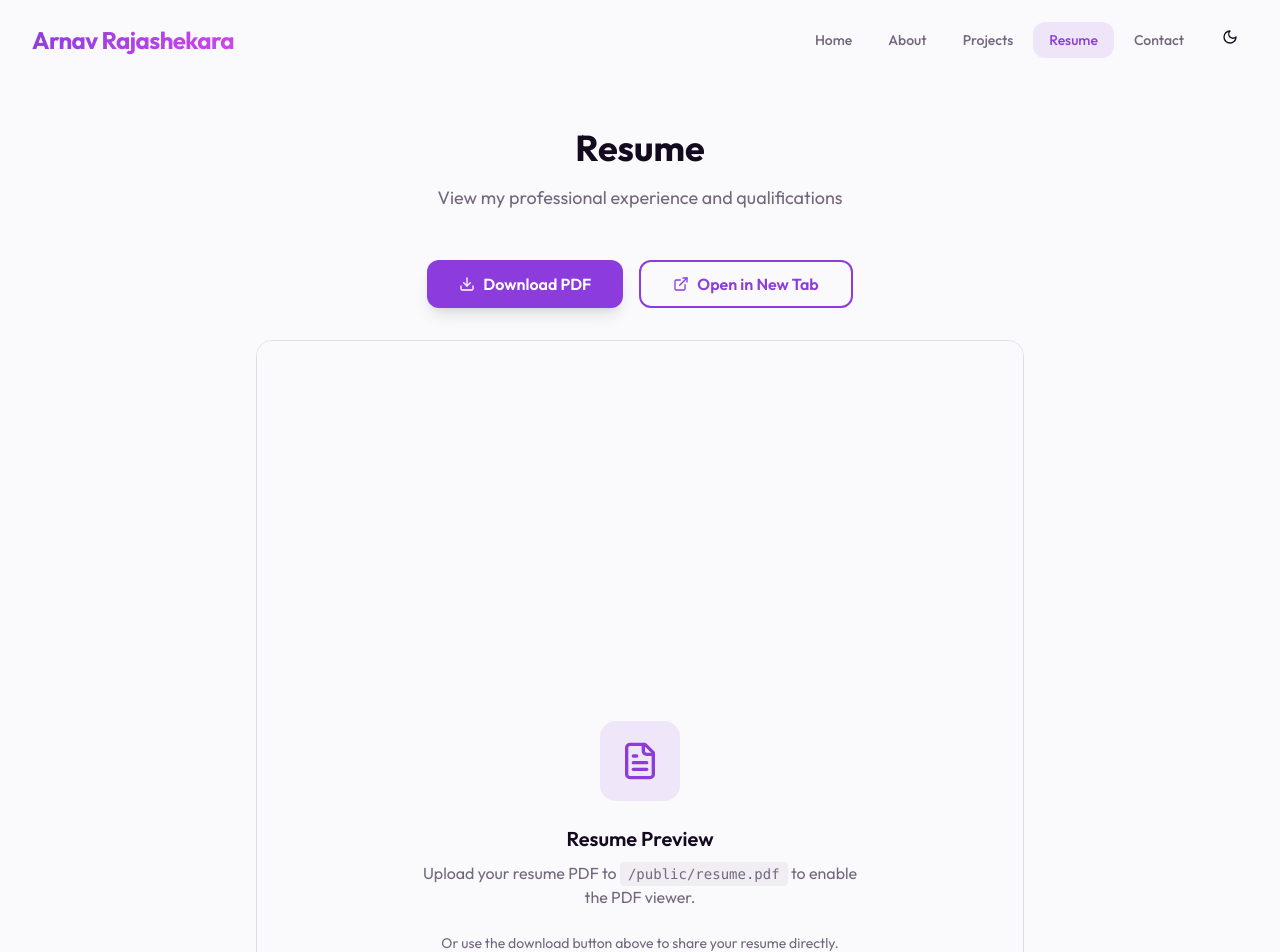
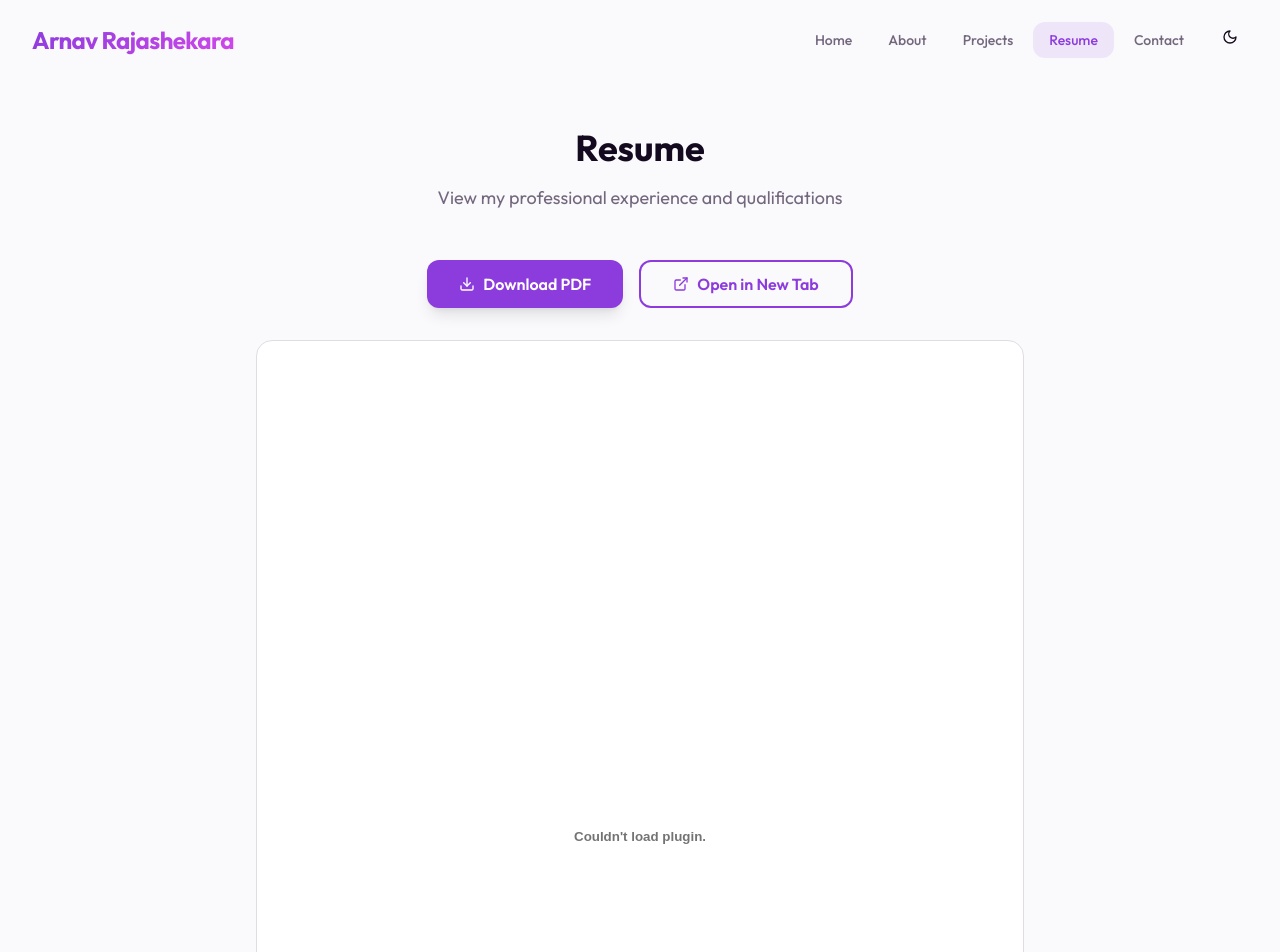
Before and after one commit to araja7/arnav_rajashekara_portfolio, a React (Vite) app: page /resume in a window 1280 px wide. Shown: the top 952 px of the page. Built offline with nearby package versions, Linux system fonts and the light colour scheme; the HTML template or start-up script is replaced by a standard one.

Commit message:
removed placeholder text in resume preview and switched to embed tag for better PDF rendering in browsers

```diff
--- a/src/pages/Resume.tsx
+++ b/src/pages/Resume.tsx
@@ -1,6 +1,6 @@
 import { Helmet } from "react-helmet-async";
 import { motion } from "framer-motion";
-import { Download, FileText, ExternalLink } from "lucide-react";
+import { Download, ExternalLink } from "lucide-react";
 import { Layout } from "@/components/layout/Layout";
 import { SectionHeading } from "@/components/SectionHeading";
 import { Button } from "@/components/ui/button";
@@ -46,29 +46,14 @@ const Resume = () => {
                 </Button>
               </div>
 
-              {/* PDF Viewer placeholder */}
+              {/* PDF Viewer */}
               <div className="relative aspect-[8.5/11] w-full max-w-3xl mx-auto rounded-2xl overflow-hidden bg-card border border-border">
-                <div className="absolute inset-0 flex flex-col items-center justify-center text-center p-8">
-                  <div className="w-20 h-20 rounded-2xl bg-primary/10 flex items-center justify-center mb-6">
-                    <FileText className="w-10 h-10 text-primary" />
-                  </div>
-                  <h3 className="text-xl font-semibold text-foreground mb-2">
-                    Resume Preview
-                  </h3>
-                  <p className="text-muted-foreground mb-6 max-w-md">
-                    Upload your resume PDF to <code className="px-2 py-1 bg-secondary rounded text-sm">/public/resume.pdf</code> to enable the PDF viewer.
-                  </p>
-                  <p className="text-sm text-muted-foreground">
-                    Or use the download button above to share your resume directly.
-                  </p>
-                </div>
-
-                {/* Uncomment when PDF is available */}
-                {<iframe
-                  src={siteConfig.resumeUrl}
+                <embed
+                  src={`${siteConfig.resumeUrl}#toolbar=0&navpanes=0&scrollbar=0`}
+                  type="application/pdf"
                   className="w-full h-full"
                   title="Resume PDF"
-                />}
+                />
               </div>
             </motion.div>
           </div>
```
